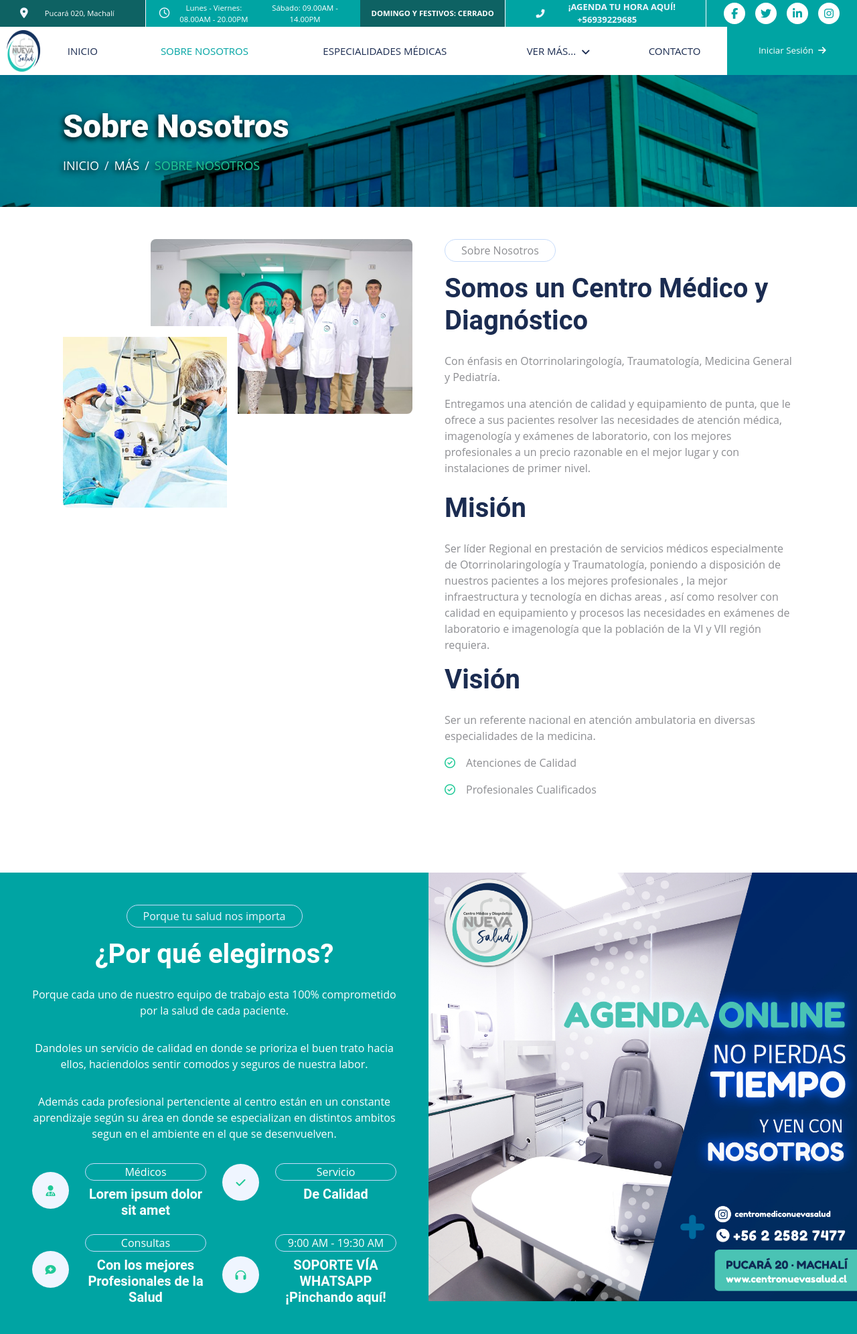
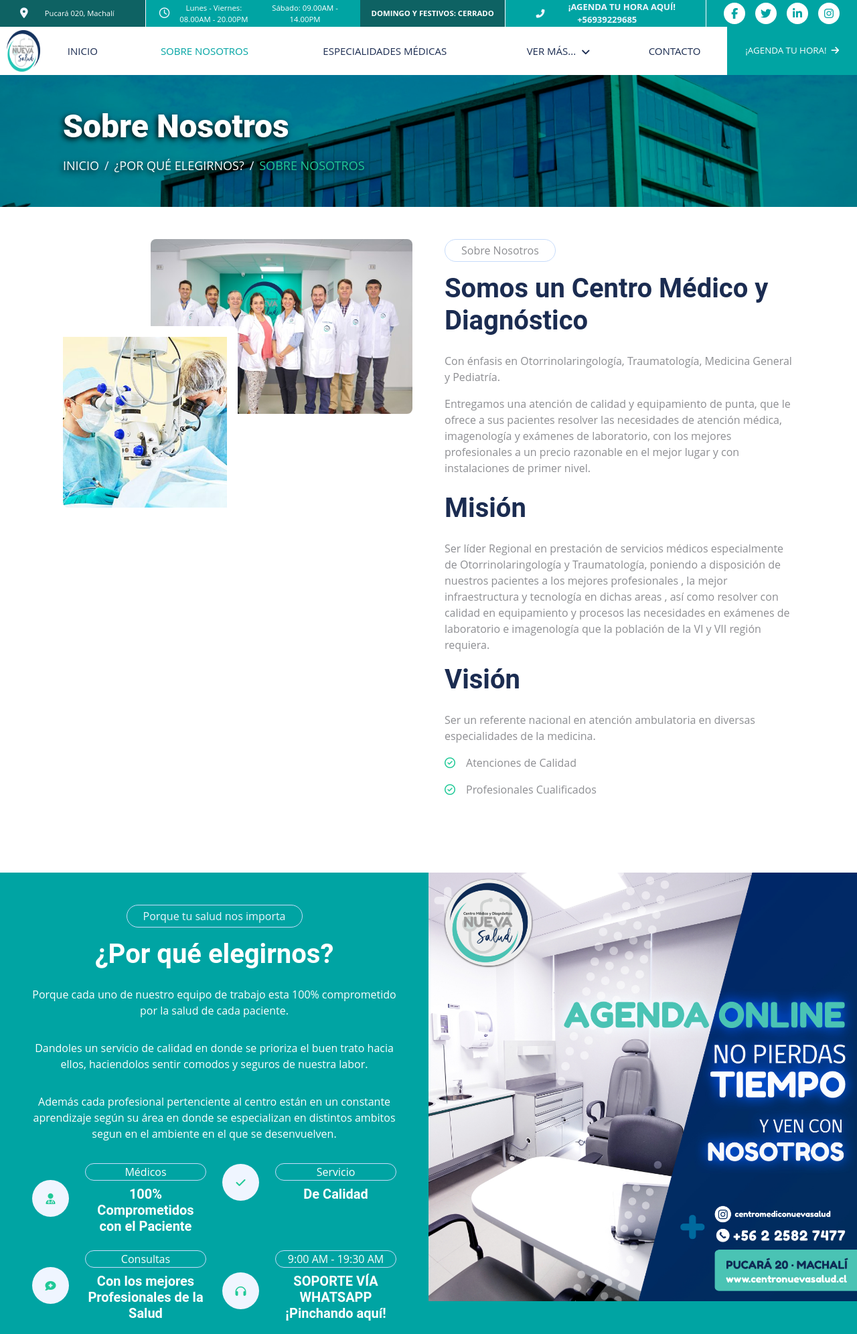
Before and after one commit to rodrolira/centro-nuevo-salud, a website: page about.html in a window 1280 px wide. Shown: the top 1992 px of the page at 67% size. Drawn offline with nearby package versions, Linux system fonts and the light colour scheme; a web font is replaced by a local one.

Commit message:
Update about.html

```diff
--- a/about.html
+++ b/about.html
@@ -143,12 +143,12 @@
                 <div class="collapse navbar-collapse" id="navbarCollapse">
                     <div class="navbar-nav ">
                         <a href="index.html" class="nav-item inicio nav-link">Inicio</a>
-                        <a href="about.html" class="nav-item about nav-link
+                        <a href="#about" class="nav-item about nav-link
                             active">Sobre Nosotros</a>
                         <a href="service.html" class="nav-item service nav-link
                             text-service">Especialidades Médicas</a>
                         <div class="nav-item dropdown nav-menu">
-                            <a href="#" class="nav-link dropdown-toggle"
+                            <a href="#" class="nav-link     dropdown-toggle"
                                 data-bs-toggle="dropdown">Ver Más...</a>
                             <div class="dropdown-menu rounded-0 rounded-bottom
                                 m-0">
@@ -165,10 +165,16 @@
                         </div>
                         <a href="contact.html" class="nav-item contact
                             nav-link">Contacto</a>
-                        <a href="login.html" class="btn btn-primary rounded-0
-                            d-none d-lg-block text-center">Iniciar
-                            Sesión &nbsp;
-                            <i class="fa fa-arrow-right"></i>
+                        <!--SISTEMA DE LOGIN-->
+
+                            <!--<a href="login.html" class="btn btn-primary rounded-0 d-none d-lg-block text-center">Iniciar
+                        Sesión &nbsp;
+                        <i class="fa fa-arrow-right"></i>
+                    </a>-->
+                            <a href="appointment.html"
+                                class="btn btn-primary rounded-0 d-none
+                                d-lg-block text-center">¡AGENDA TU HORA! &nbsp;
+                                <i class="fa fa-arrow-right"></i>
                         </a>
                     </div>
                 </div>
@@ -187,8 +193,8 @@
                     <ol class="breadcrumb text-uppercase mb-0">
                         <li class="breadcrumb-item txt-header"><a
                                 href="index.html" class="text-white">Inicio</a></li>
-                        <li class="breadcrumb-item txt-header"><a href="#"
-                                class="text-white">Más</a></li>
+                        <li class="breadcrumb-item txt-header"><a href="#feature"
+                                class="text-white">¿Por Qué elegirnos?</a></li>
                         <li class="breadcrumb-item txt-header text-primary
                             active" aria-current="page">Sobre Nosotros</li>
                     </ol>
@@ -199,7 +205,7 @@
 
 
         <!-- About Start -->
-        <div class="container-xxl py-5">
+        <div class="container-xxl py-5" id="about">
             <div class="container">
                 <div class="row g-5">
                     <div class="col-lg-6 wow fadeIn" data-wow-delay="0.1s">
@@ -254,7 +260,7 @@
 
         <!-- Feature Start -->
         <div class="container-fluid bg-primary overflow-hidden my-5 px-lg-0
-            text-center container-feature">
+            text-center container-feature" id="feature">
             <div class="container feature px-lg-0 h-100">
                 <div class="row g-0 mx-lg-0 h-100">
                     <div class="col-lg-6 wow fadeIn h-100"
@@ -303,8 +309,8 @@
                                         <div class="ms-4 col-feature">
                                             <p class="text-white mb-2 border
                                                 rounded-pill">Médicos</p>
-                                            <h5 class="text-white mb-0">Lorem
-                                                ipsum dolor sit amet</h5>
+                                            <h5 class="text-white mb-0">100%
+                                                Comprometidos con el Paciente</h5>
                                         </div>
                                     </div>
                                 </div>
```
